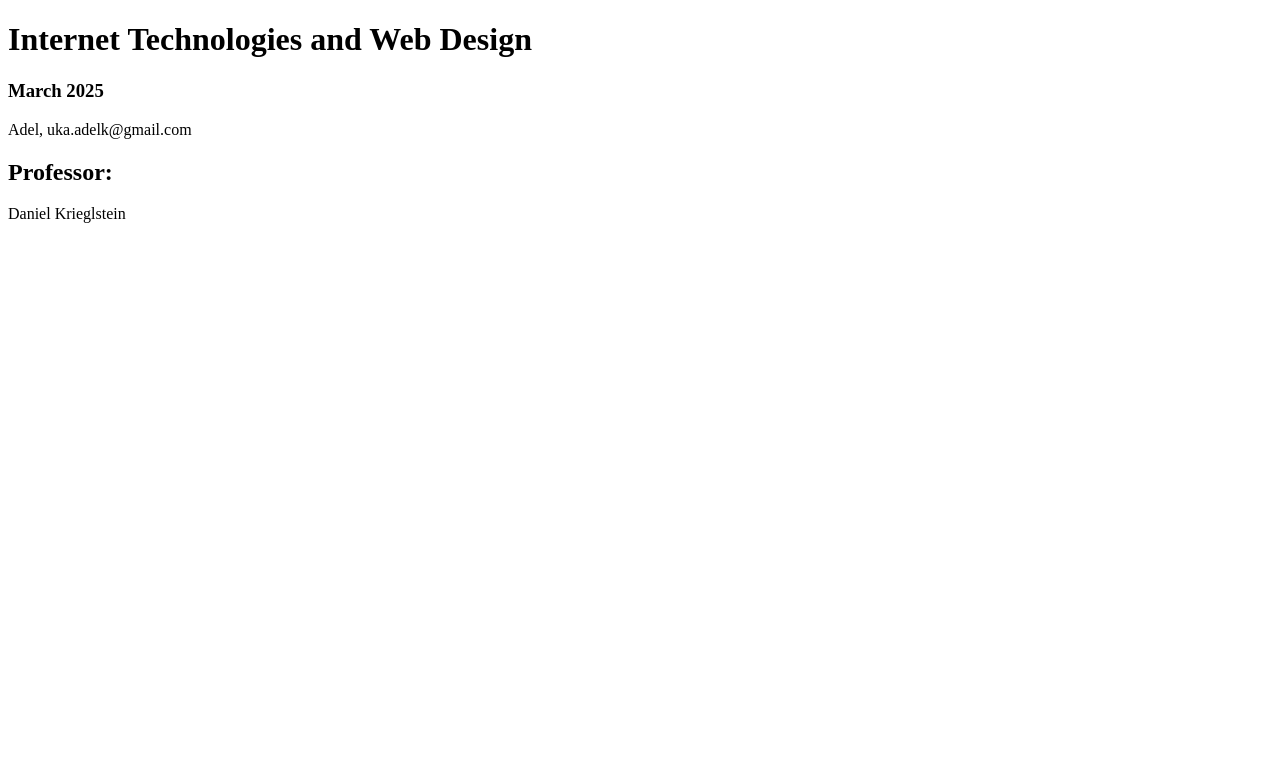
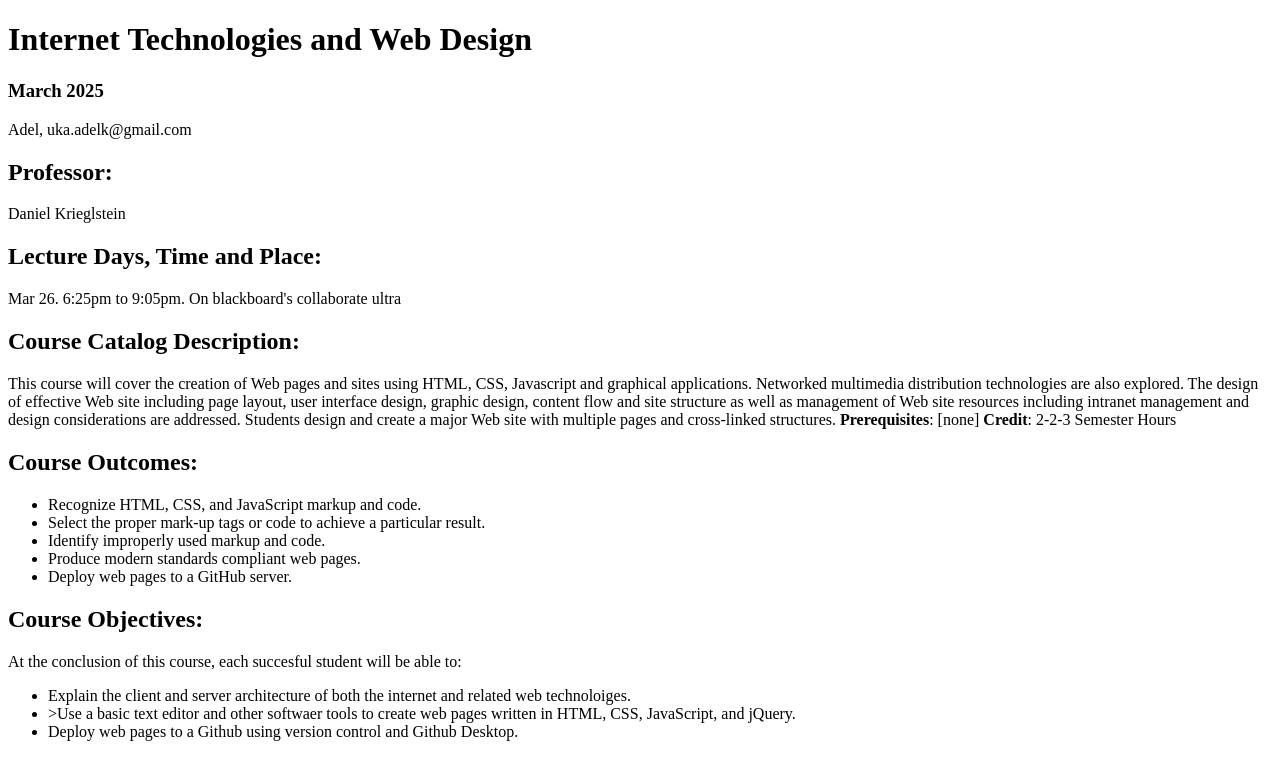
Before and after one commit to KrittipongUka/Lab2, a plain HTML site: page index.html in a window 1280 px wide. Drawn offline with Linux system fonts and the light colour scheme.

Commit message:
second and final commit

```diff
--- a/index.html
+++ b/index.html
@@ -14,6 +14,25 @@
         <h2>Professor:</h2>
         <div></div>
         <p>Daniel Krieglstein</p>
-
+        <div></div>
+        <h2>Lecture Days, Time and Place:</h2>
+        <p>Mar 26. 6:25pm to 9:05pm. On blackboard's collaborate ultra</p>
+        <h2>Course Catalog Description:</h2>
+        <p>This course will cover the creation of Web pages and sites using HTML, CSS, Javascript and graphical applications. Networked multimedia distribution technologies are also explored. The design of effective Web site including page layout, user interface design, graphic design, content flow and site structure as well as management of Web site resources including intranet management and design considerations are addressed. Students design and create a major Web site with multiple pages and cross-linked structures. <strong>Prerequisites</strong>: [none] <strong>Credit</strong>: 2-2-3 Semester Hours</p>
+        <h2>Course Outcomes:</h2>
+        <ul>
+            <li>Recognize HTML, CSS, and JavaScript markup and code.</li>
+            <li>Select the proper mark-up tags or code to achieve a particular result.</li>
+            <li>Identify improperly used markup and code.</li>
+            <li>Produce modern standards compliant web pages.</li>
+            <li>Deploy web pages to a GitHub server.</li>
+        </ul>
+        <h2>Course Objectives:</h2>
+        <p>At the conclusion of this course, each succesful student will be able to:</p>
+        <ul>
+            <li>Explain the client and server architecture of both the internet and related web technoloiges.</li>
+            <li>>Use a basic text editor and other softwaer tools to create web pages written in HTML, CSS, JavaScript, and jQuery.</li>
+            <li>Deploy web pages to a Github using version control and Github Desktop.</li>
+        </ul>
     </body>
 </html>
```
